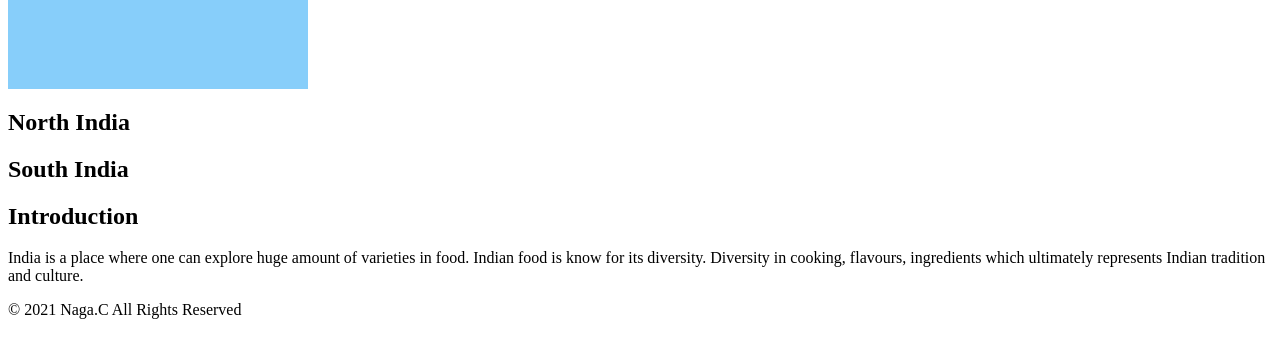
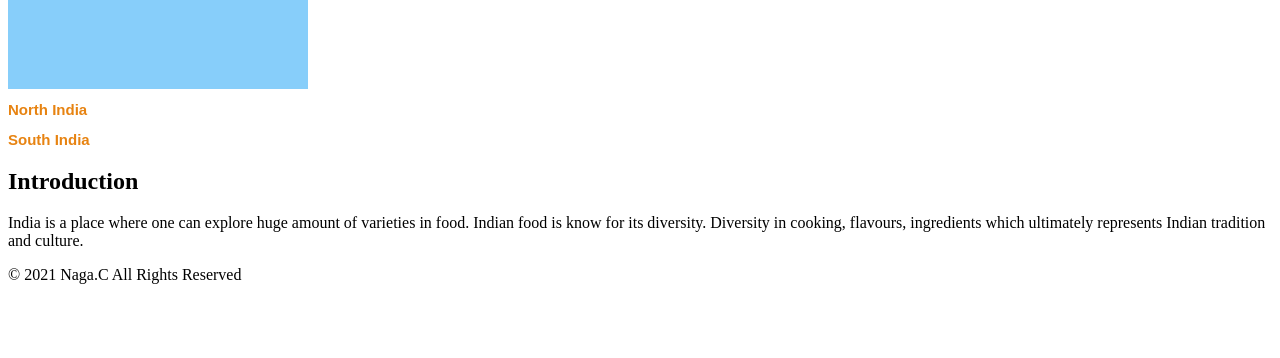
Before and after one commit to Nagapraveenac/BlogProject, a plain HTML site: page index.html in a window 1280 px wide. Shown: the part 138-496 px from the top of the page. Drawn offline with Linux system fonts and the light colour scheme.

Commit message:
Adding sidebar specifications

```diff
--- a/css/app.css
+++ b/css/app.css
@@ -13,4 +13,9 @@
     font: 20px Arial, sans-serif;
     color:crimson;
     background-color: lightskyblue;
+    align-items: center;
 }
+.sidebar{
+    font: 10px Arial, sans-serif;
+    color:rgb(231, 131, 17)
+}
```
